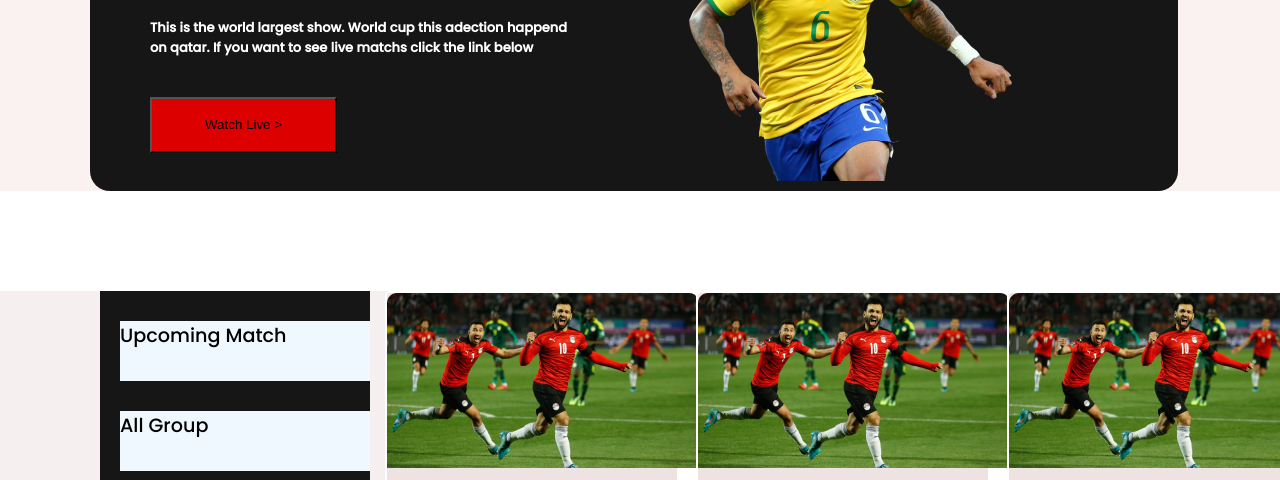
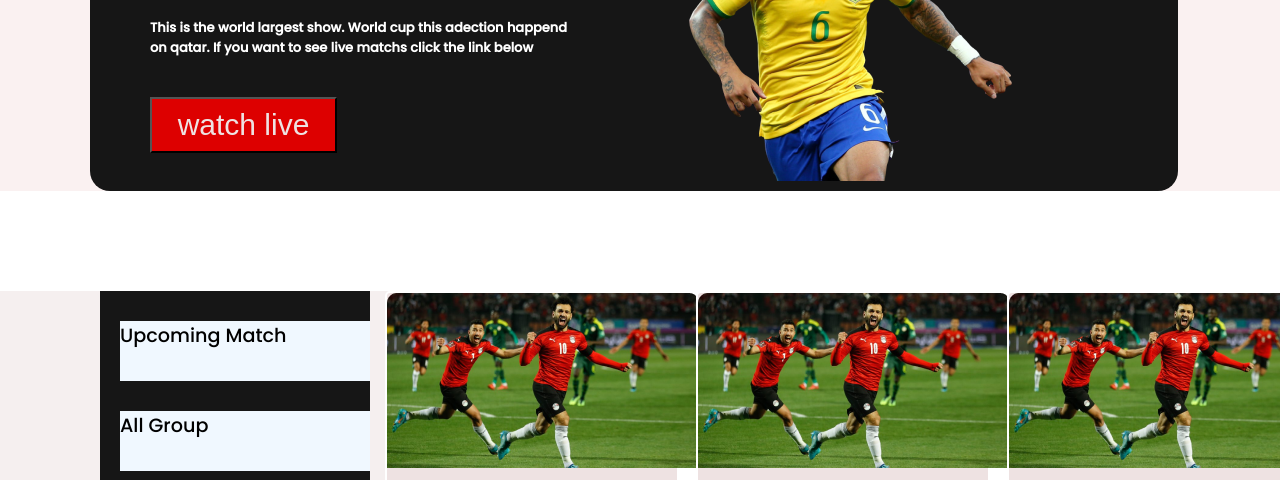
Before and after one commit to nahian255/Assingment-two, a plain HTML site: page index.html in a window 1280 px wide. Shown: the part 269-749 px from the top of the page. Drawn offline with Linux system fonts and the light colour scheme.

Commit message:
amination time

```diff
--- a/index.html
+++ b/index.html
@@ -28,7 +28,7 @@
                     <h3 class="small-title"> This is the world largest show. World cup this adection happend on qatar.
                         If you want to see live matchs click the link below </h3>
                 </div>
-                <div class="title-part"><input id="button" type="button" value="Watch Live >"></div>
+                <div class="title-part"><button id="button">watch live </button></div>
             </div>
             <div class="player-img">
                 <img src="./world-cup-main/assets/Banner Image.png" alt="">
--- a/style.css
+++ b/style.css
@@ -40,6 +40,10 @@ body {
     align-items: flex-start;
 }
 
+#button:hover {
+    background-color: rgb(208, 76, 76);
+}
+
 .title-part {
     margin-left: 60px;
 }
@@ -56,6 +60,8 @@ body {
     height: 56px;
     width: 187px;
     background: #DD0000;
+    font-size: 30px;
+    color: #eee2e2;
 }
 
 .player-img {
```
